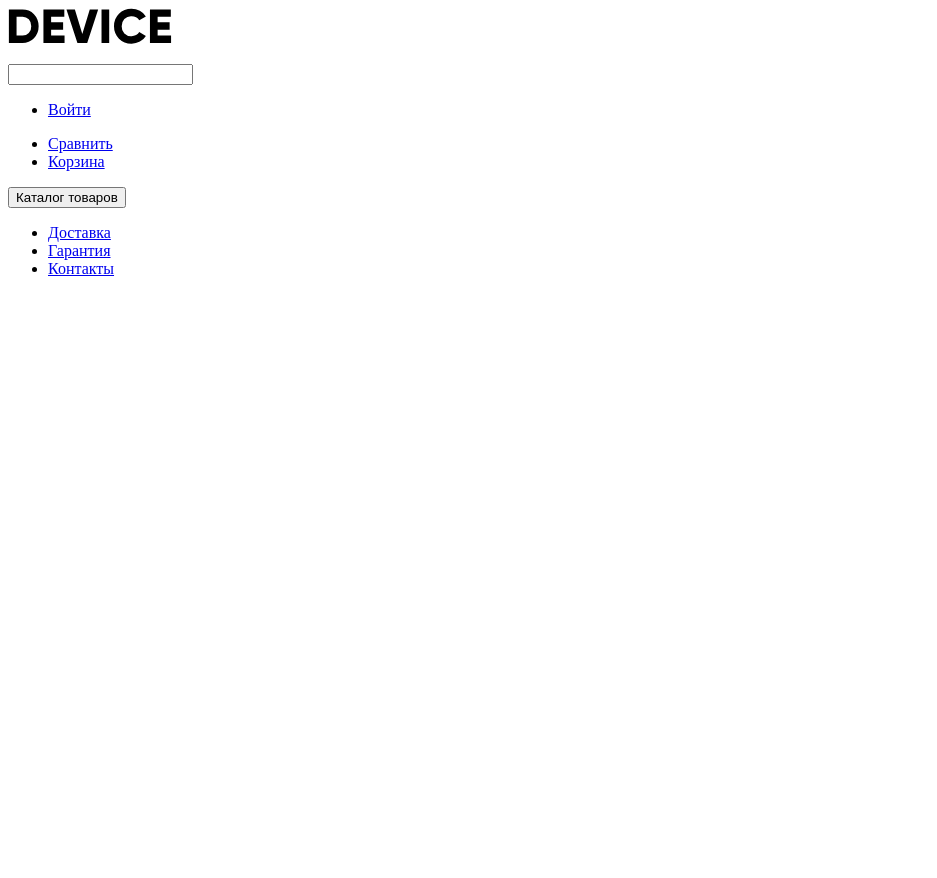
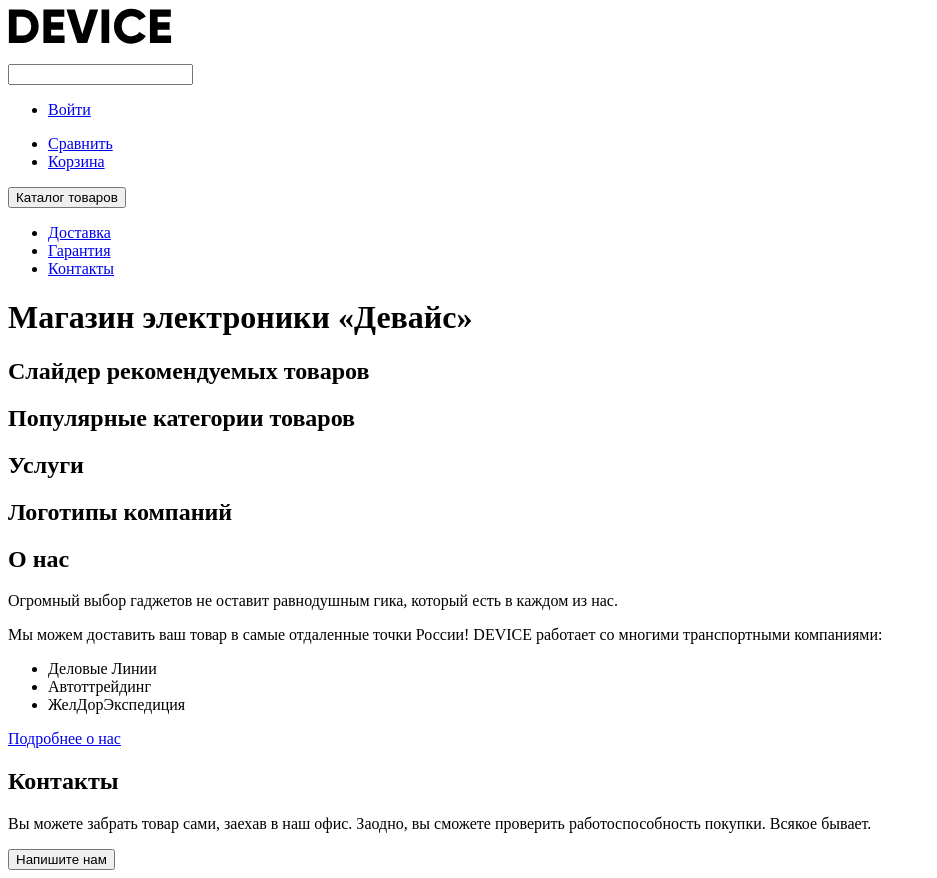
Before and after one commit to gilyovdmitrij/242682-device-26, a plain HTML site: page index.html in a window 1280 px wide. Shown: the whole page, without its empty margins (0-937 px from the left). Before the commit the page ends 800 px from the top, so only its background shows below. Drawn offline with Linux system fonts and the light colour scheme.

Commit message:
разметил разделы "о нас" и "контакты"

```diff
--- a/index.html
+++ b/index.html
@@ -30,5 +30,61 @@
       </nav>
     </header>
 
+    <main>
+      <h1>Магазин электроники «Девайс»</h1>
+
+      <section>
+        <h2>Слайдер рекомендуемых товаров</h2>
+        <!--Сделать позже-->
+      </section>
+
+      <section>
+        <h2>Популярные категории товаров</h2>
+        <!--Сделать позже-->
+      </section>
+
+      <section>
+        <h2>Услуги</h2>
+        <!--Сделать позже-->
+      </section>
+
+      <section>
+        <h2>Логотипы компаний</h2>
+        <!--Сделать позже-->
+      </section>
+
+      <section>
+        <h2>О нас</h2>
+        <p>
+          Огромный выбор гаджетов не оставит равнодушным гика, который есть в каждом из нас.
+        </p>
+        <p>
+          Мы можем доставить ваш товар в самые отдаленные точки России! DEVICE работает со многими транспортными компаниями:
+        </p>
+        <ul>
+          <li>Деловые Линии</li>
+          <li>Автоттрейдинг</li>
+          <li>ЖелДорЭкспедиция</li>
+        </ul>
+        <a href="#">Подробнее о нас</a>
+      </section>
+
+      <section>
+        <h2>Контакты</h2>
+        <p>
+          Вы можете забрать товар сами, заехав в наш офис. Заодно, вы сможете проверить работоспособность покупки. Всякое бывает.
+        </p>
+        <!--Тут будет карта-->
+        <button type="button">Напишите нам</button>
+      </section>
+
+    </main>
+
+    <footer>
+
+
+
+    </footer>
+
   </body>
 </html>
```
